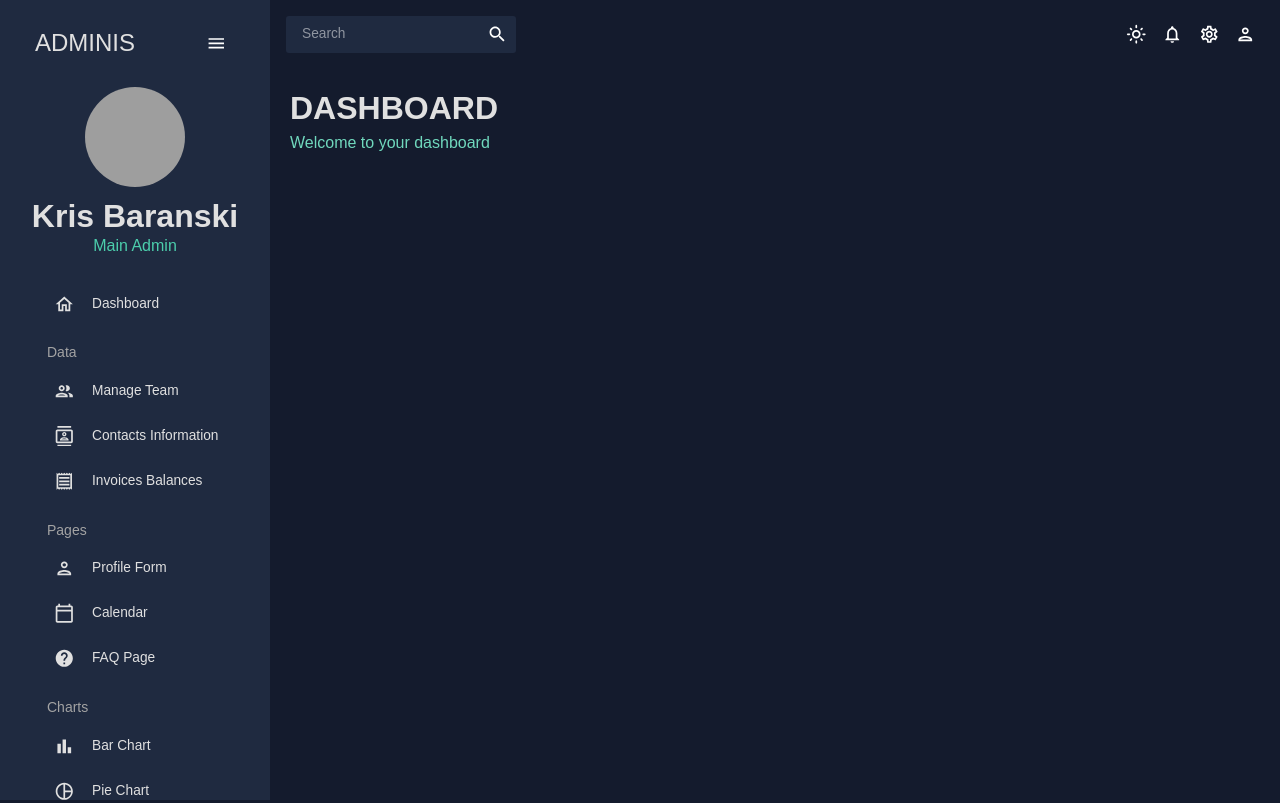
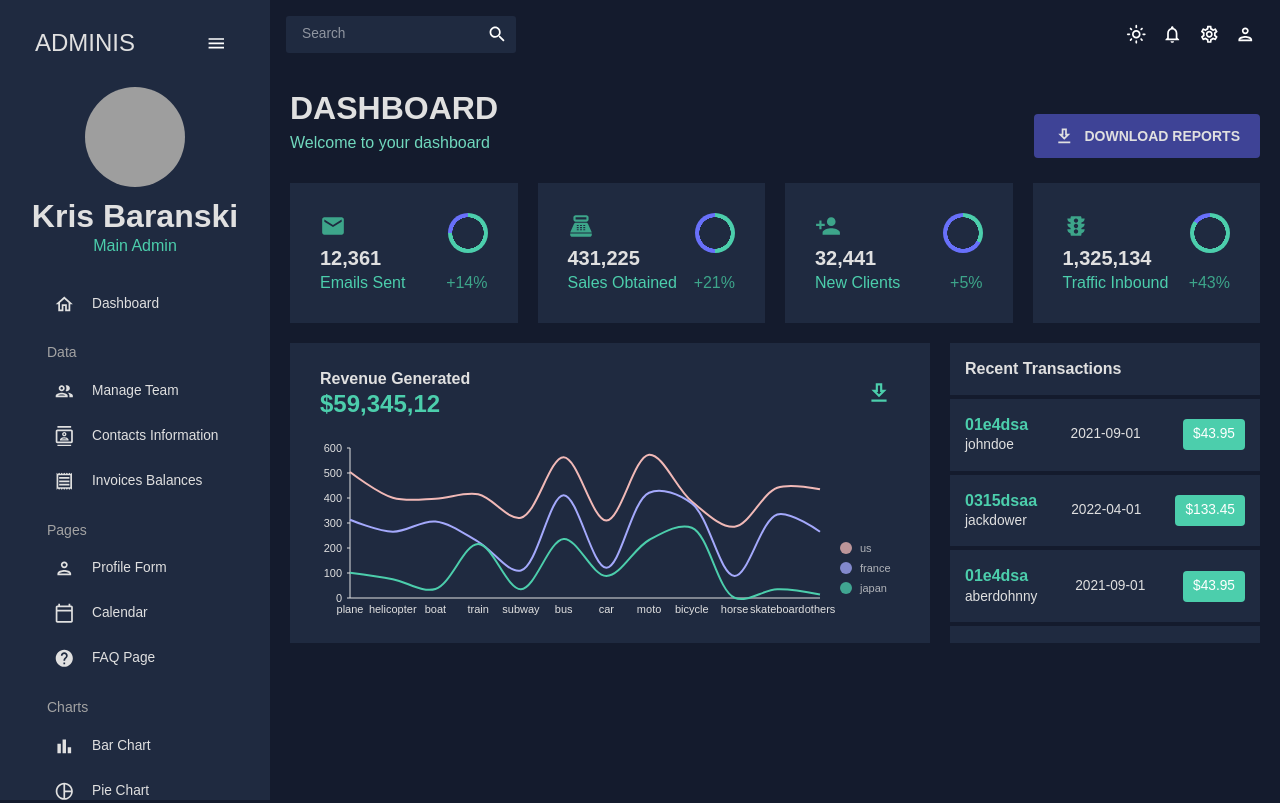
Before and after one commit to krisbaranski/dashboard_react_app, a React (Create React App) app: page / in a window 1280 px wide. Built offline with nearby package versions, Linux system fonts and the light colour scheme; grey boxes are pictures that could not be loaded.

Commit message:
refactor: add imports for dashboard view, create row 1 and row 2 with mockData

```diff
--- a/src/scenes/dashboard/index.jsx
+++ b/src/scenes/dashboard/index.jsx
@@ -1,13 +1,230 @@
-import { Box } from "@mui/system";
+import { Box, Button, IconButton, Typography, useTheme } from "@mui/material";
+import { tokens } from "../../theme";
 import Header from "../../components/Header";
+import { mockTransactions } from "../../data/mockData";
+import DownloadOutlinedIcon from "@mui/icons-material/DownloadOutlined";
+import EmailIcon from "@mui/icons-material/Email";
+import PointOfSaleIcon from "@mui/icons-material/PointOfSale";
+import PersonAddIcon from "@mui/icons-material/PersonAdd";
+import TrafficIcon from "@mui/icons-material/Traffic";
+import LineChart from "../../components/LineChart";
+import BarChart from "../../components/BarChart";
+import GeographyChart from "../../components/GeographyChart";
+import StatBox from "../../components/StatBox";
+import ProgressCircle from "../../components/ProgressCircle";
 
 const Dashboard = () => {
+  const theme = useTheme();
+  const colors = tokens(theme.palette.mode);
+
   return (
     <Box m='20px'>
       <Box display='flex' justifyContent='space-between' alignItems='center'>
         <Header title='DASHBOARD' subtitle='Welcome to your dashboard' />
+
+        <Box>
+          <Button
+            sx={{
+              backgroundColor: colors.blueAccent[700],
+              color: colors.grey[100],
+              fontSize: "14px",
+              fontWeight: "bold",
+              padding: "10px 20px",
+            }}
+          >
+            <DownloadOutlinedIcon sx={{ mr: "10px" }} /> Download Reports
+          </Button>
+        </Box>
+      </Box>
+
+      {/* GRID & CHARTS */}
+      <Box
+        display='grid'
+        gridTemplateColumns='repeat(12, 1fr)'
+        gridAutoRows='140px'
+        gap='20px'
+      >
+        {/* ROW 1 */}
+        <Box
+          gridColumn='span 3'
+          backgroundColor={colors.primary[400]}
+          display='flex'
+          alignItems='center'
+          justifyContent='center'
+        >
+          <StatBox
+            title='12,361'
+            subtitle='Emails Sent'
+            progress='0.75'
+            increase='+14%'
+            icon={
+              <EmailIcon
+                sx={{ color: colors.greenAccent[600], fontSize: "26px" }}
+              />
+            }
+          />
+        </Box>
+
+        <Box
+          gridColumn='span 3'
+          backgroundColor={colors.primary[400]}
+          display='flex'
+          alignItems='center'
+          justifyContent='center'
+        >
+          <StatBox
+            title='431,225'
+            subtitle='Sales Obtained'
+            progress='0.5'
+            increase='+21%'
+            icon={
+              <PointOfSaleIcon
+                sx={{ color: colors.greenAccent[600], fontSize: "26px" }}
+              />
+            }
+          />
+        </Box>
+
+        <Box
+          gridColumn='span 3'
+          backgroundColor={colors.primary[400]}
+          display='flex'
+          alignItems='center'
+          justifyContent='center'
+        >
+          <StatBox
+            title='32,441'
+            subtitle='New Clients'
+            progress='0.33'
+            increase='+5%'
+            icon={
+              <PersonAddIcon
+                sx={{ color: colors.greenAccent[600], fontSize: "26px" }}
+              />
+            }
+          />
+        </Box>
+
+        <Box
+          gridColumn='span 3'
+          backgroundColor={colors.primary[400]}
+          display='flex'
+          alignItems='center'
+          justifyContent='center'
+        >
+          <StatBox
+            title='1,325,134'
+            subtitle='Traffic Inbound'
+            progress='0.85'
+            increase='+43%'
+            icon={
+              <TrafficIcon
+                sx={{ color: colors.greenAccent[600], fontSize: "26px" }}
+              />
+            }
+          />
+        </Box>
+
+        {/* ROW 2 */}
+        <Box
+          gridColumn='span 8'
+          gridRow='span 2'
+          backgroundColor={colors.primary[400]}
+        >
+          <Box
+            mt='25px'
+            p='0 30px'
+            display='flex'
+            justifyContent='space-between'
+            alignItems='center'
+          >
+            <Box>
+              <Typography
+                variant='h5'
+                fontWeight='600'
+                color={colors.grey[100]}
+              >
+                Revenue Generated
+              </Typography>
+              <Typography
+                variant='h3'
+                fontWeight='bold'
+                color={colors.greenAccent[500]}
+              >
+                $59,345,12
+              </Typography>
+            </Box>
+            <Box>
+              <IconButton>
+                <DownloadOutlinedIcon
+                  sx={{ fontSize: "26px", color: colors.greenAccent[500] }}
+                />
+              </IconButton>
+            </Box>
+          </Box>
+
+          <Box height='250px' mt='-20px'>
+            <LineChart isDashboard={true} />
+          </Box>
+        </Box>
+
+        {/* TRANSACTIONS */}
+        <Box
+          gridColumn='span 4'
+          gridRow='span 2'
+          backgroundColor={colors.primary[400]}
+          overflow='auto'
+        >
+          <Box
+            display='flex'
+            justifyContent='space-between'
+            alignItems='center'
+            borderBottom={`4px solid ${colors.primary[500]}`}
+            colors={colors.grey[100]}
+            p='15px'
+          >
+            <Typography variant='h5' color={colors.grey[100]} fontWeight='600'>
+              Recent Transactions
+            </Typography>
+          </Box>
+          {mockTransactions.map((transaction, i) => (
+            <Box
+              key={`${transaction.txId}-${i}`}
+              display='flex'
+              justifyContent='space-between'
+              alignItems='center'
+              borderBottom={`4px solid ${colors.primary[500]}`}
+              p='15px'
+            >
+              <Box>
+                <Typography
+                  variant='h5'
+                  color={colors.greenAccent[500]}
+                  fontWeight='600'
+                >
+                  {transaction.txId}
+                </Typography>
+                <Typography color={colors.grey[100]}>
+                  {transaction.user}
+                </Typography>
+              </Box>
+              <Box color={colors.grey[100]}>{transaction.date}</Box>
+              <Box
+                backgroundColor={colors.greenAccent[500]}
+                p='5px 10px'
+                borderRadius='4px'
+              >
+                ${transaction.cost}
+              </Box>
+            </Box>
+          ))}
+        </Box>
+
+        {/* ROW 3 */}
+        <Box></Box>
       </Box>
     </Box>
   );
 };
+
 export default Dashboard;
```
